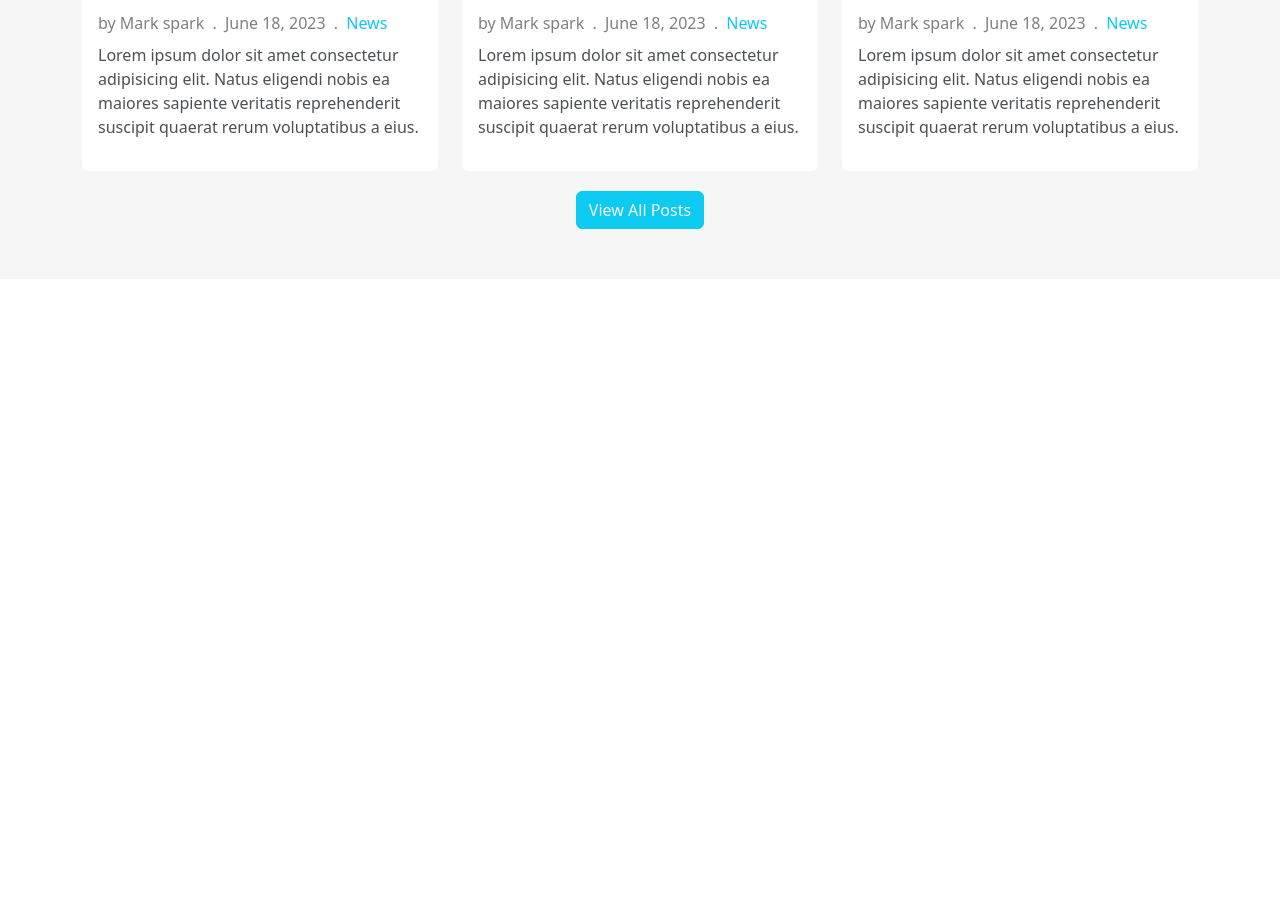
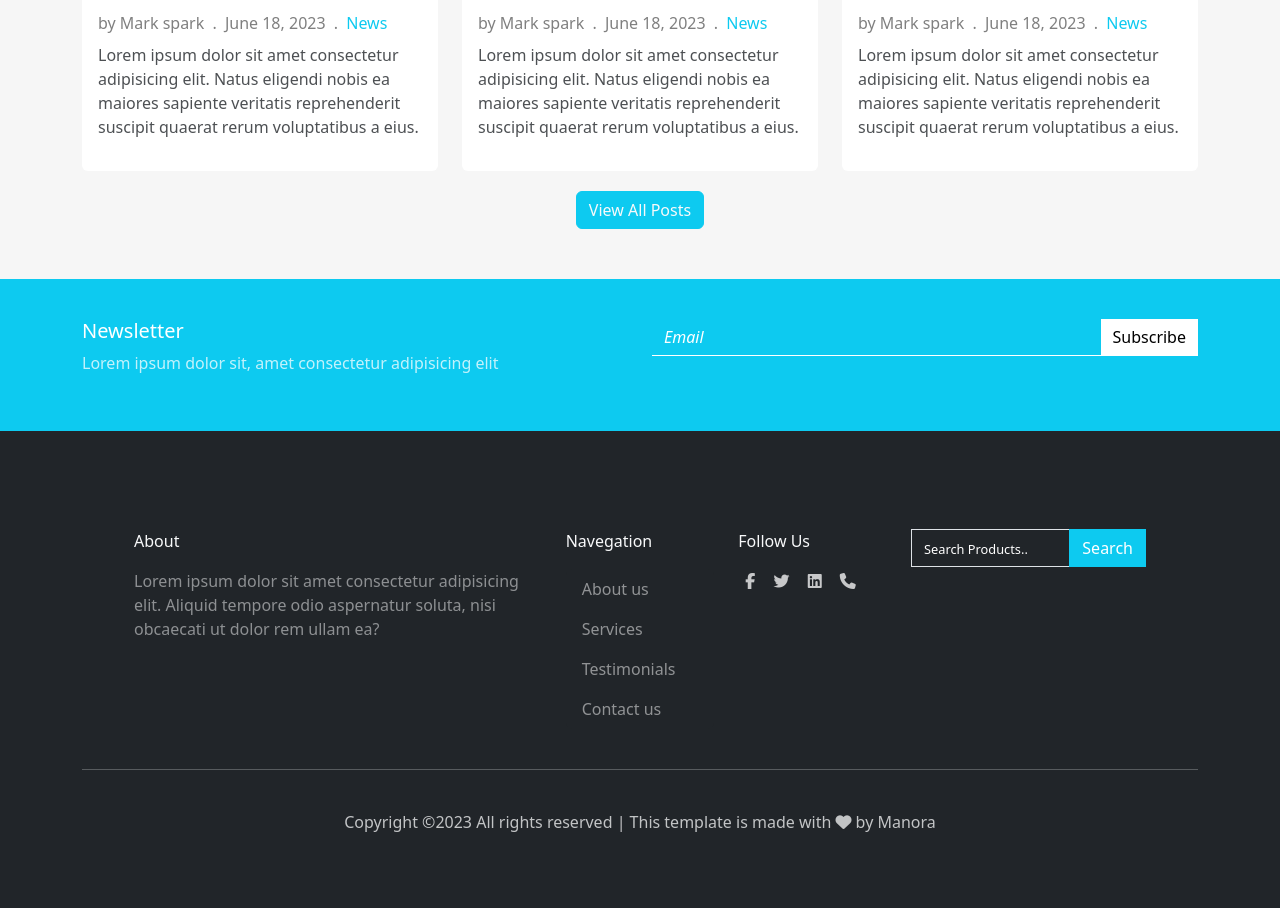
Before and after one commit to Manar345/classyAds-project.io, a plain HTML site: page index.html in a window 1280 px wide. Shown: the part 2963-3871 px from the top of the page. Before the commit the page ends 3262 px from the top, so only its background shows below. Drawn offline with Linux system fonts and the light colour scheme.

Commit message:
Finishing the project

```diff
--- a/index.html
+++ b/index.html
@@ -578,6 +578,62 @@
         </div>
       </div>
     </section>
+    <section class="news bg-info text-white">
+      <div class="container">
+        <div class="row gy-2">
+          <div class="col-md-6">
+            <h5>Newsletter</h5>
+            <p class="opacity-75">Lorem ipsum dolor sit, amet consectetur adipisicing elit</p>
+          </div>
+          <div class="col-md-6">
+            <div class="input-group">
+              <input type="email" placeholder="Email" class="border-0 form-control text-white rounded-0">
+              <button type="submit" class="btn btn-light input-group-text">Subscribe</button>
+            </div>
+          </div>
+        </div>
+      </div>
+    </section>
+    <footer class="bg-dark text-light">
+      <div class="container ">
+        <div class="row m-3 p-4 gy-2">
+          <div class="col-md-5">
+            <p>About</p>
+            <p class="opacity-50">Lorem ipsum dolor sit amet consectetur adipisicing elit. Aliquid tempore odio aspernatur soluta, nisi obcaecati ut dolor rem ullam ea?</p>
+          </div>
+          <div class="col-md-2 ">
+            <p>Navegation</p>
+            <ul class="list-group border-0">
+              <li class="list-group-item border-0 bg-dark"><a href="#">About us</a></li>
+              <li class="list-group-item border-0 bg-dark"><a href="#">Services</a></li>
+              <li class="list-group-item border-0 bg-dark"><a href="#">Testimonials</a></li>
+              <li class="list-group-item border-0 bg-dark"><a href="#">Contact us</a></li>
+            </ul>
+          </div>
+          <div class="col-md-2">
+            <p>Follow Us</p>
+            <div class="logos">
+              <a href="#"><i class="fa-brands fa-facebook-f"></i></a>
+              <a href="#"><i class="fa-brands fa-twitter"></i></a>
+              <a href="#"><i class="fa-brands fa-linkedin"></i></a>
+              <a href="#"><i class="fa-solid fa-phone"></i></a>
+            </div>
+          </div>
+          <div class="col-md-3">
+            <div class="input-group">
+              <input type="text" placeholder="Search Products.." class="form-control bg-transparent rounded-0">
+              <button type="button" class="btn btn-info text-white rounded-0">Search</button>
+            </div>
+          </div>
+        </div>
+        <hr>
+        <div class="row p-4">
+          <div class="col-12 text-center text-light opacity-75 ">
+            Copyright ©2023 All rights reserved | This template is made with <i class="fa-solid fa-heart"></i> by Manora
+          </div>
+        </div>
+      </div>
+    </footer>
     <script src="./bootstrap.bundle.min.js"></script>
   </body>
 </html>
--- a/main.css
+++ b/main.css
@@ -286,7 +286,7 @@ nav {
 /*---------------------------------------------------------------*/
 .blog {
   padding: 50px 0px;
-  margin: 20px 0px;
+  margin-top: 20px;
 }
 .blog .cards {
   margin-bottom: 20px;
@@ -300,3 +300,66 @@ nav {
   opacity: 0.8;
 }
 /*------------------------------------*/
+.news {
+  padding: 40px 0px;
+  display: flex;
+  align-items: center;
+  font-weight: 200;
+}
+.news input {
+  font-style: italic;
+  caret-color: #000;
+  background: none;
+  border-bottom: 1px solid #fff !important;
+}
+.news input:focus {
+  background: none;
+  box-shadow: 0px 0px 0px transparent !important;
+}
+.news button[type="submit"] {
+  border: 0;
+  border-radius: 0;
+  background-color: #fff;
+  transition: 0.5s;
+}
+.news button[type="submit"]:hover {
+  color: #fff;
+  background-color: #000;
+}
+/*--------------------------------------------------------*/
+footer {
+  padding: 50px 0px;
+  font-weight: 300;
+}
+footer input {
+  color: #fff !important;
+  box-shadow: 0px 0px 0px transparent !important;
+}
+footer .input-group input::placeholder,
+.news input::placeholder {
+  color: #fff;
+}
+footer .input-group input::placeholder {
+  font-size: 0.8em;
+}
+footer ul {
+  list-style: none;
+}
+footer ul li a {
+  text-decoration: none;
+  color: #fff;
+  opacity: 0.5;
+}
+.logos a i {
+  color: #fff;
+  opacity: 0.5;
+}
+footer a:hover,
+.logos a i {
+  opacity: 0.75;
+}
+.logos a {
+  padding: 7px;
+  text-decoration: none;
+}
+/*Done :) */
```
